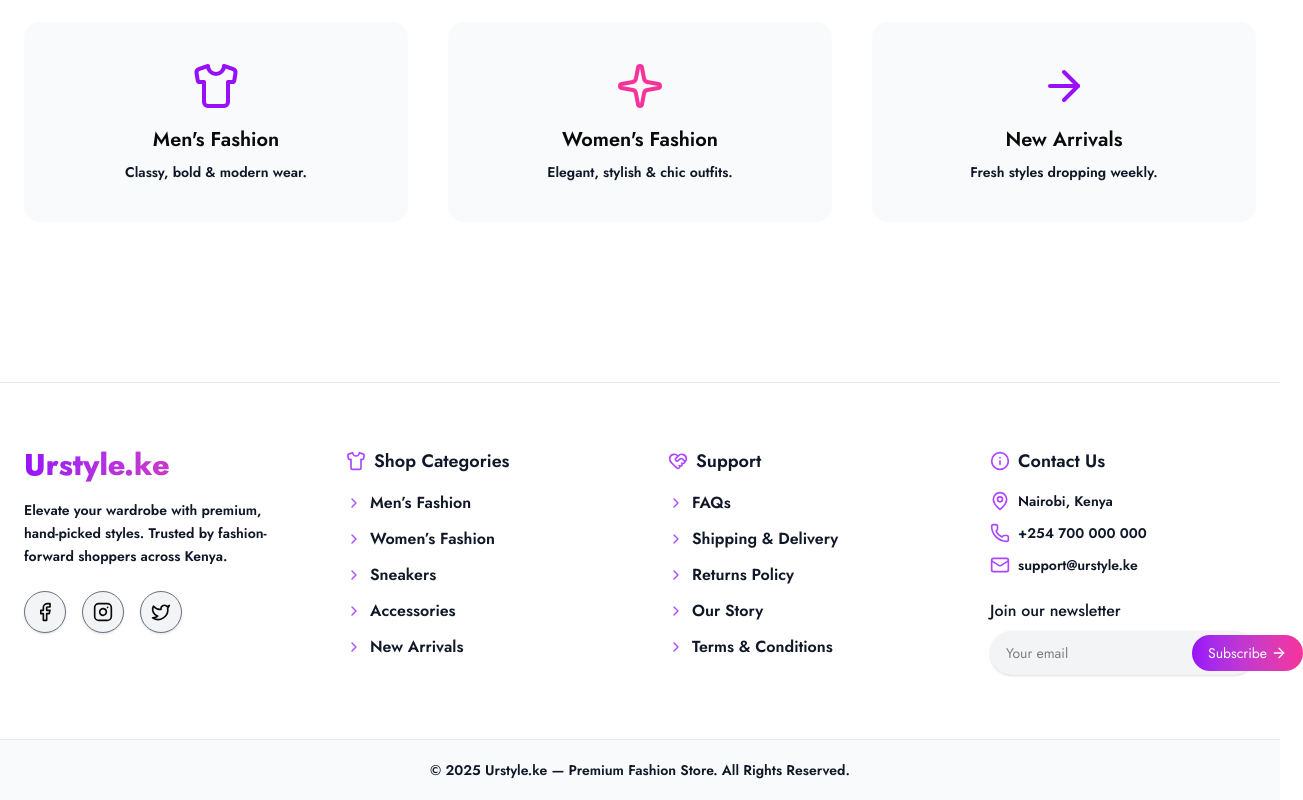
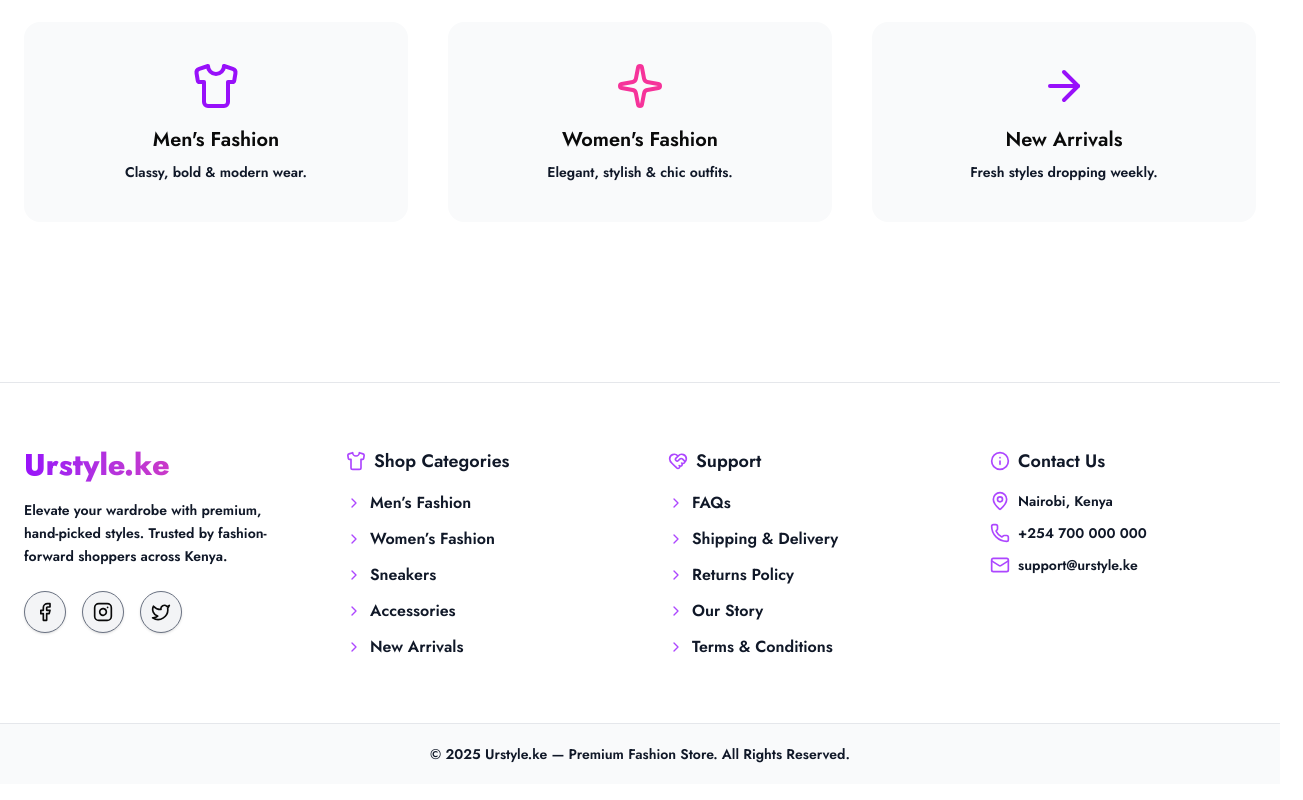
Before and after one commit to Griffinsshem/urstyle.ke, a Next.js app: page / in a window 1280 px wide. Shown: the part 805-1605 px from the top of the page, 1303 px wide, since content can reach past the window. Built offline with nearby package versions, Linux system fonts and the light colour scheme.

Commit message:
feat(footer): update the footer component

```diff
--- a/src/components/Footer.js
+++ b/src/components/Footer.js
@@ -151,21 +151,6 @@ export default function Footer() {
             <Mail className="w-5 h-5 text-purple-500" />
             support@urstyle.ke
           </p>
-
-          {/* Newsletter */}
-          <div className="mt-6">
-            <p className="text-gray-900 font-medium mb-2">Join our newsletter</p>
-            <div className="flex items-center bg-gray-100 rounded-full p-1 shadow-sm">
-              <input
-                type="email"
-                placeholder="Your email"
-                className="bg-transparent flex-1 px-3 py-2 focus:outline-none text-sm"
-              />
-              <button className="bg-gradient-to-r from-purple-600 to-pink-500 text-white px-4 py-2 rounded-full text-sm flex items-center gap-1 hover:opacity-90 transition">
-                Subscribe <ArrowRight className="w-4 h-4" />
-              </button>
-            </div>
-          </div>
         </div>
       </div>
 
```
